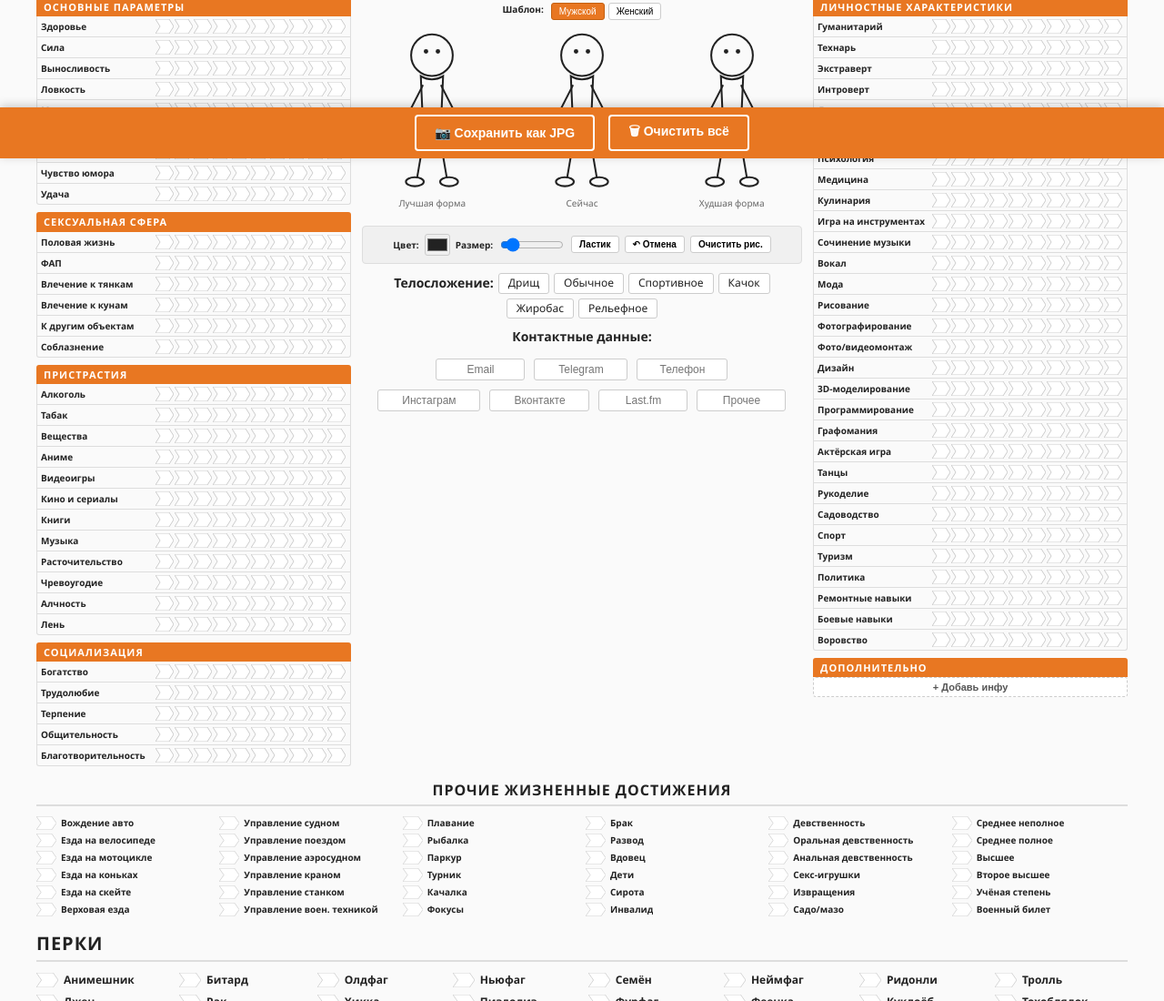
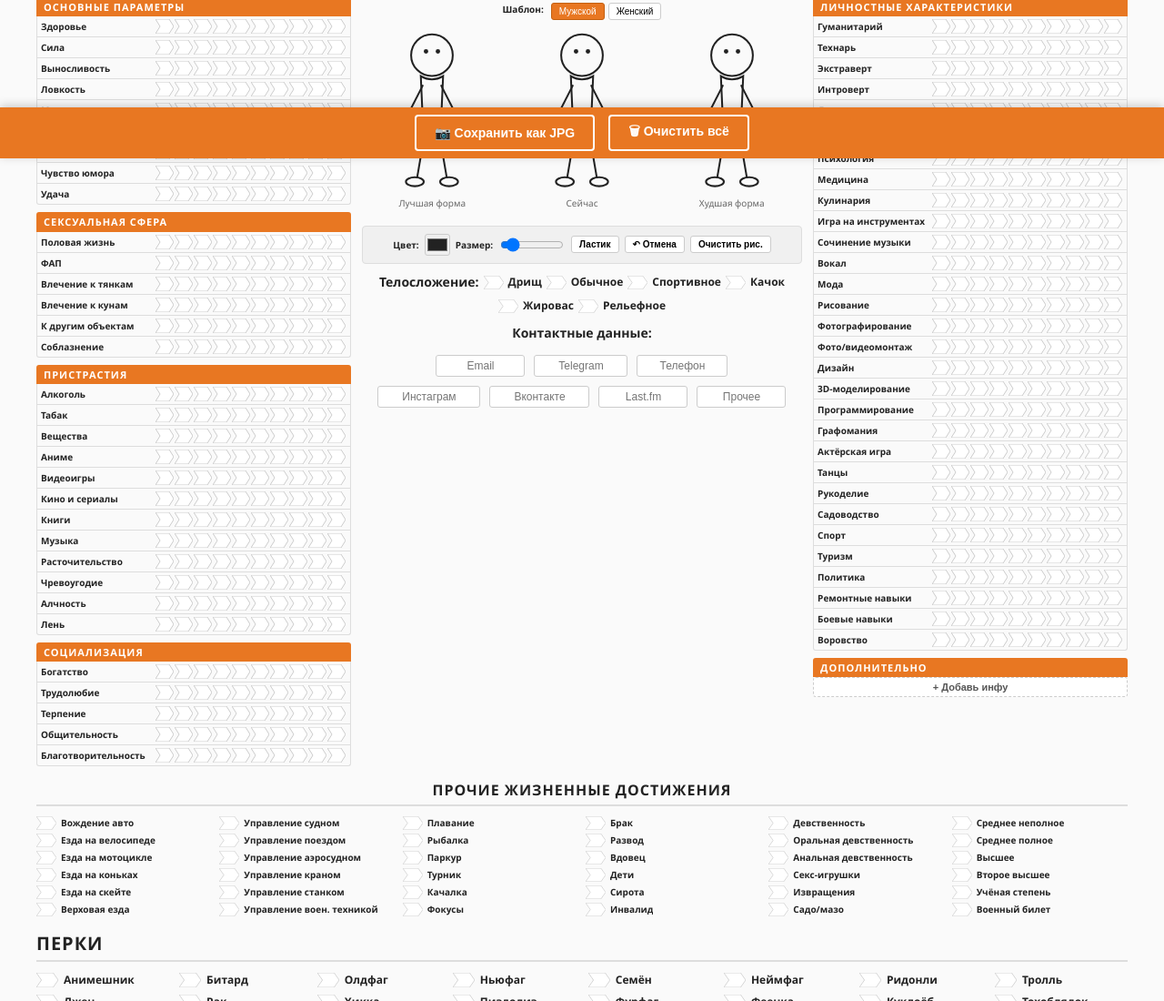
Before and after one commit to braylan/anon-profile, a plain HTML site: page index.html in a window 1280 px wide. Shown: the part 626-1726 px from the top of the page at 91% size. Drawn offline with nearby package versions, Linux system fonts and the light colour scheme.

Commit message:
Update index.html
small fixes

```diff
--- a/index.html
+++ b/index.html
@@ -919,9 +919,9 @@
       <span class="vital-label">Мировоззрение:</span>
       <div class="worldview-grid">
         <div></div>
-        <div class="worldview-axis">Lawful</div>
-        <div class="worldview-axis">Neutral</div>
-        <div class="worldview-axis">Chaotic</div>
+        <div class="worldview-axis">Lawful </div>
+        <div class="worldview-axis">Neutral </div>
+        <div class="worldview-axis">Chaotic </div>
 
         <div class="worldview-axis">Good</div>
         <div class="opt-patch" data-align="lg" onclick="selectWorldview(this)">
@@ -1017,15 +1017,33 @@
       <button class="canvas-btn" onclick="clearCanvases()">Очистить рис.</button>
     </div>
 
-    <div class="body-type-row">
-      <span class="vital-label">Телосложение:</span>
-      <span class="opt" data-group="bodytype" onclick="toggleOpt(this)">Дрищ</span>
-      <span class="opt" data-group="bodytype" onclick="toggleOpt(this)">Обычное</span>
-      <span class="opt" data-group="bodytype" onclick="toggleOpt(this)">Спортивное</span>
-      <span class="opt" data-group="bodytype" onclick="toggleOpt(this)">Качок</span>
-      <span class="opt" data-group="bodytype" onclick="toggleOpt(this)">Жиробас</span>
-      <span class="opt" data-group="bodytype" onclick="toggleOpt(this)">Рельефное</span>
-    </div>
+<div class="body-type-row">
+  <span class="vital-label">Телосложение:</span>
+  <div class="opt-patch" data-group="bodytype" onclick="toggleOptPatch(this)">
+    <div class="opt-patch-arrow"><svg viewBox="0 0 30 20"><polygon points="0,0 23,0 30,10 23,20 0,20 7,10"/></svg></div>
+    <span>Дрищ</span>
+  </div>
+  <div class="opt-patch" data-group="bodytype" onclick="toggleOptPatch(this)">
+    <div class="opt-patch-arrow"><svg viewBox="0 0 30 20"><polygon points="0,0 23,0 30,10 23,20 0,20 7,10"/></svg></div>
+    <span>Обычное</span>
+  </div>
+  <div class="opt-patch" data-group="bodytype" onclick="toggleOptPatch(this)">
+    <div class="opt-patch-arrow"><svg viewBox="0 0 30 20"><polygon points="0,0 23,0 30,10 23,20 0,20 7,10"/></svg></div>
+    <span>Спортивное</span>
+  </div>
+  <div class="opt-patch" data-group="bodytype" onclick="toggleOptPatch(this)">
+    <div class="opt-patch-arrow"><svg viewBox="0 0 30 20"><polygon points="0,0 23,0 30,10 23,20 0,20 7,10"/></svg></div>
+    <span>Качок</span>
+  </div>
+  <div class="opt-patch" data-group="bodytype" onclick="toggleOptPatch(this)">
+    <div class="opt-patch-arrow"><svg viewBox="0 0 30 20"><polygon points="0,0 23,0 30,10 23,20 0,20 7,10"/></svg></div>
+    <span>Жировас</span>
+  </div>
+  <div class="opt-patch" data-group="bodytype" onclick="toggleOptPatch(this)">
+    <div class="opt-patch-arrow"><svg viewBox="0 0 30 20"><polygon points="0,0 23,0 30,10 23,20 0,20 7,10"/></svg></div>
+    <span>Рельефное</span>
+  </div>
+</div>
 
     <div class="contact-row">
       <span class="contact-label">Контактные данные:</span>
```
